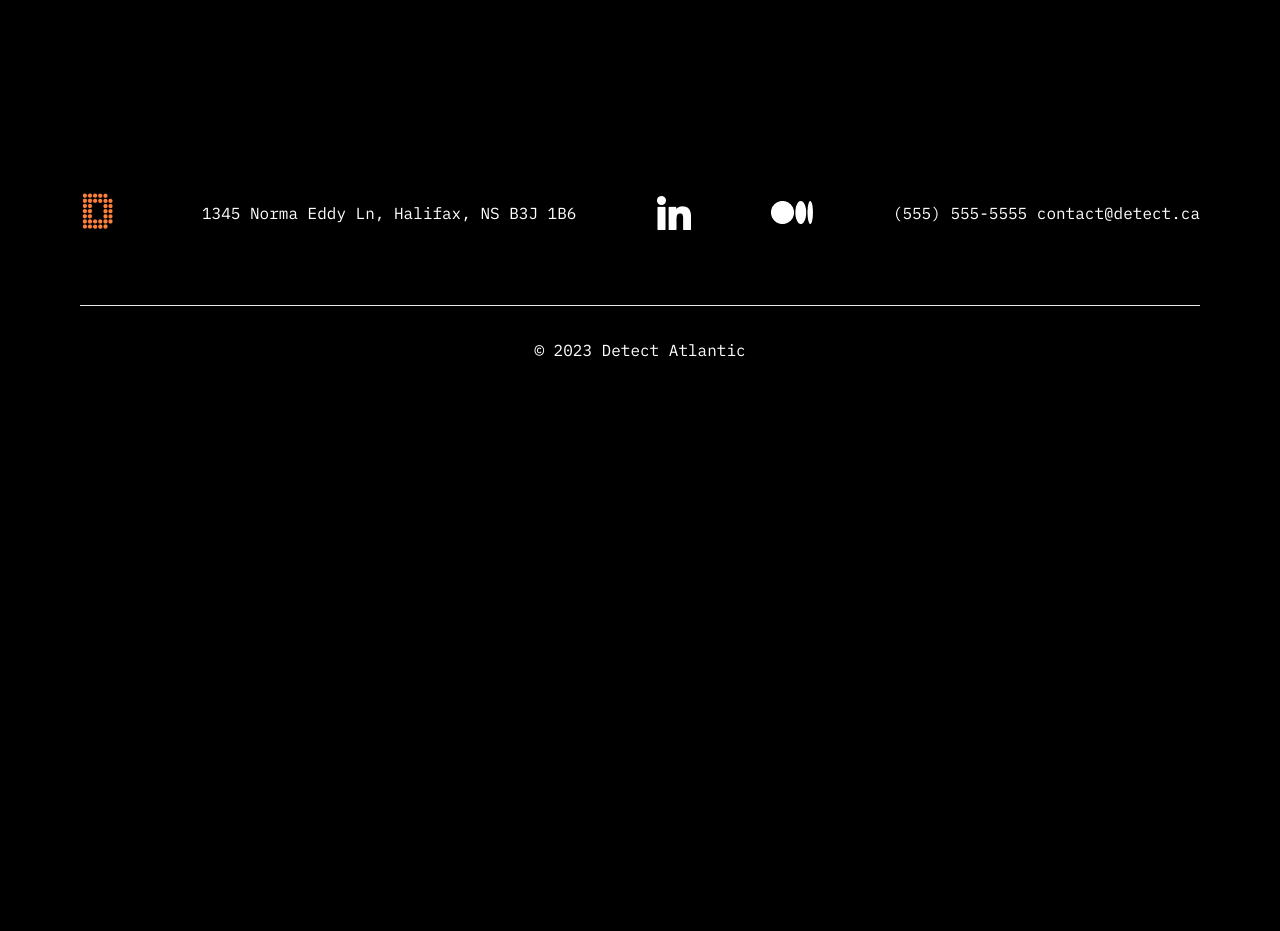
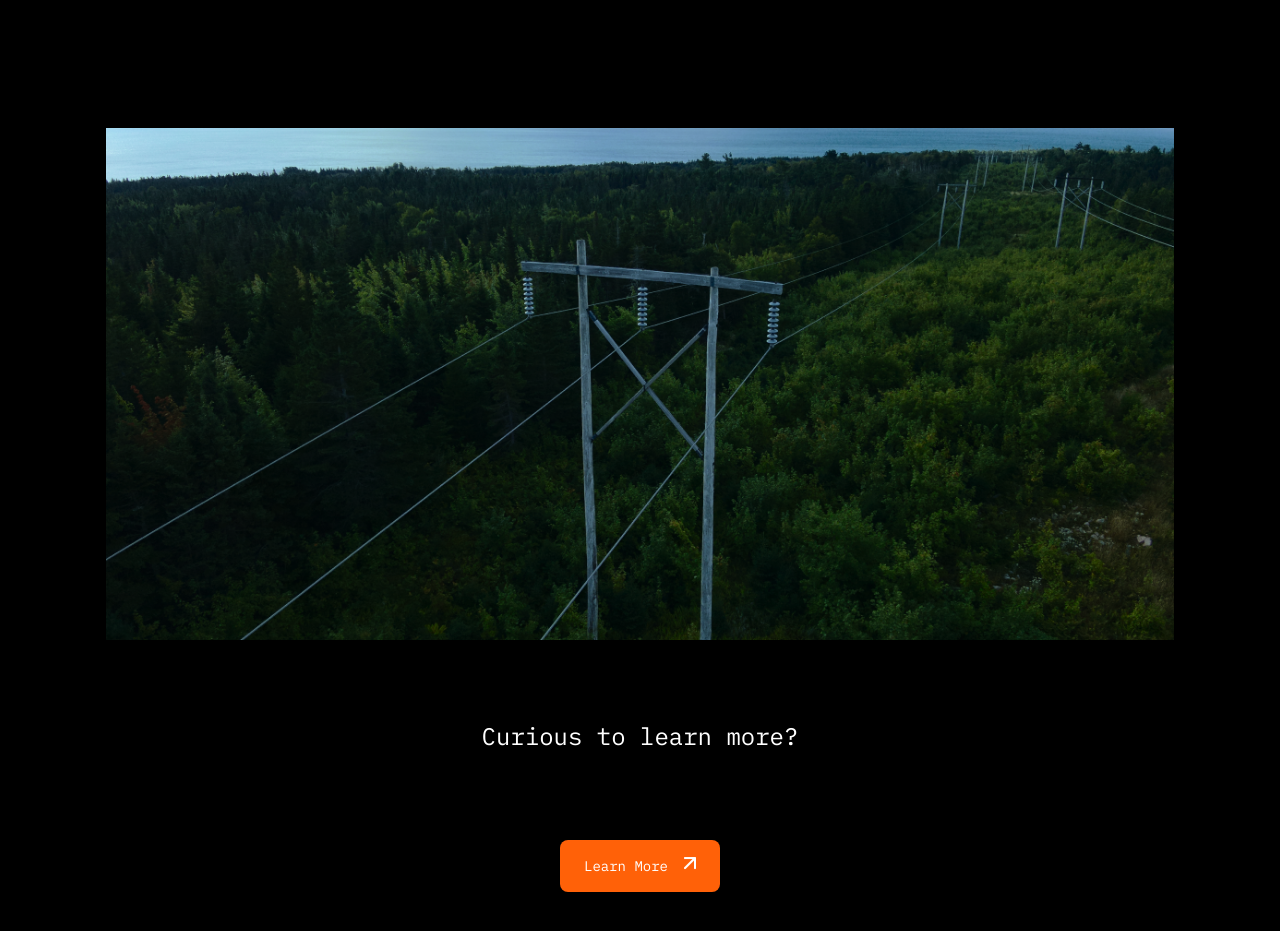
Before and after one commit to Generalsoi/detect-atlantic, a React (Vite) app: page /solutions/ondemand in a window 1280 px wide. Shown: the part 1740-2671 px from the top of the page. Before the commit the page ends 2166 px from the top, so only its background shows below. Built offline with nearby package versions, Linux system fonts and the light colour scheme.

Commit message:
fix: minor updates

```diff
--- a/src/layouts/solutions/onDemand.tsx
+++ b/src/layouts/solutions/onDemand.tsx
@@ -58,6 +58,35 @@ export const OnDemand: FC = () => {
 
       <ColletAnnotateScroll />
 
+      <motion.div
+        className="flex flex-col items-center justify-center mt-16 md:mt-20 py-10 h-screen"
+        whileInView={{ y: 0, opacity: 1 }}
+        initial={{ y: 100, opacity: 0 }}
+        transition={{ type: "spring", stiffness: 20 }}
+      >
+        <img
+          src={Media4}
+          alt="mediafour"
+          className="h-60 md:h-[32rem] w-full md:w-fit"
+        />
+
+        <div className="mt-20 md:px-20 px-4 flex items-center justify-center text-center">
+          <p className="text-lg md:text-2xl">Curious to learn more?</p>
+        </div>
+      </motion.div>
+
+      <motion.div
+        className="flex items-center justify-center pb-20"
+        whileInView={{ y: 0, opacity: 1 }}
+        initial={{ y: 100, opacity: 0 }}
+        transition={{ type: "spring", stiffness: 20 }}
+      >
+        <button className="flex items-center justify-center gap-4 bg-[#FF6108] text-sm border-none rounded-lg px-6 py-4">
+          Learn More
+          <img src={UpArrow} alt="up arrow" className="animate-bounce" />
+        </button>
+      </motion.div>
+
       <Footer />
     </div>
   );
```
Also changed, not shown: src/assets/images/media1.png (deleted), src/assets/images/media3.png (deleted).
